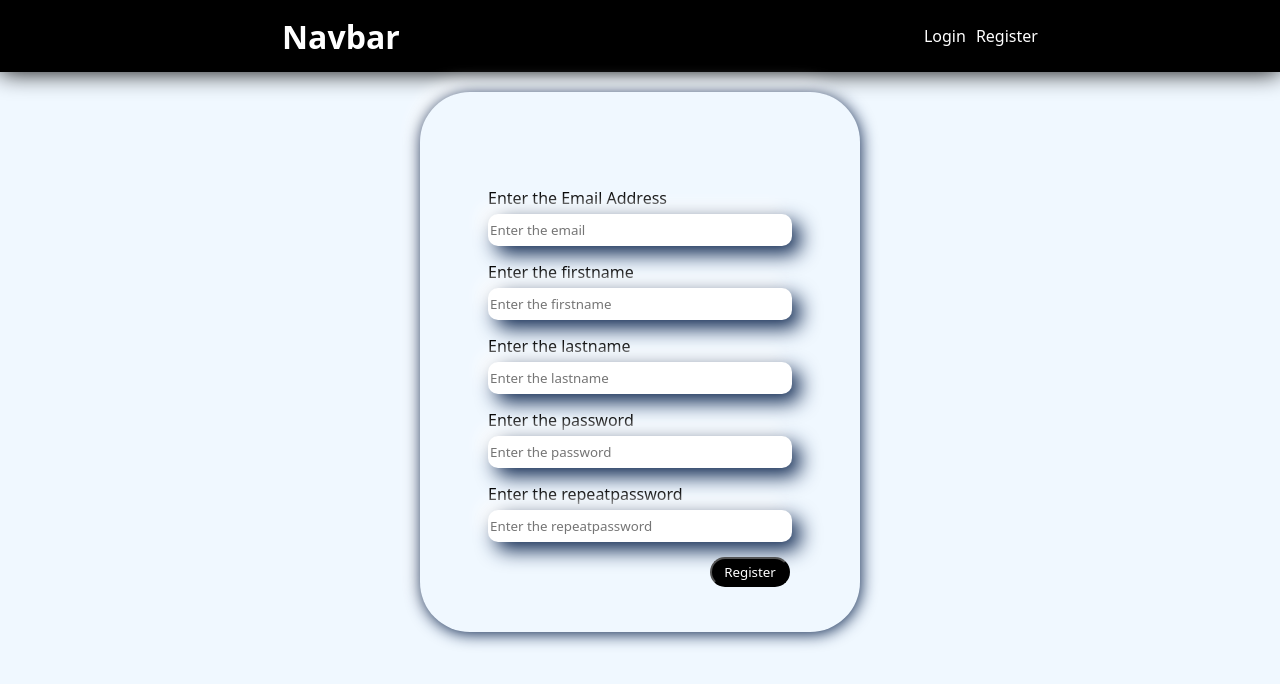
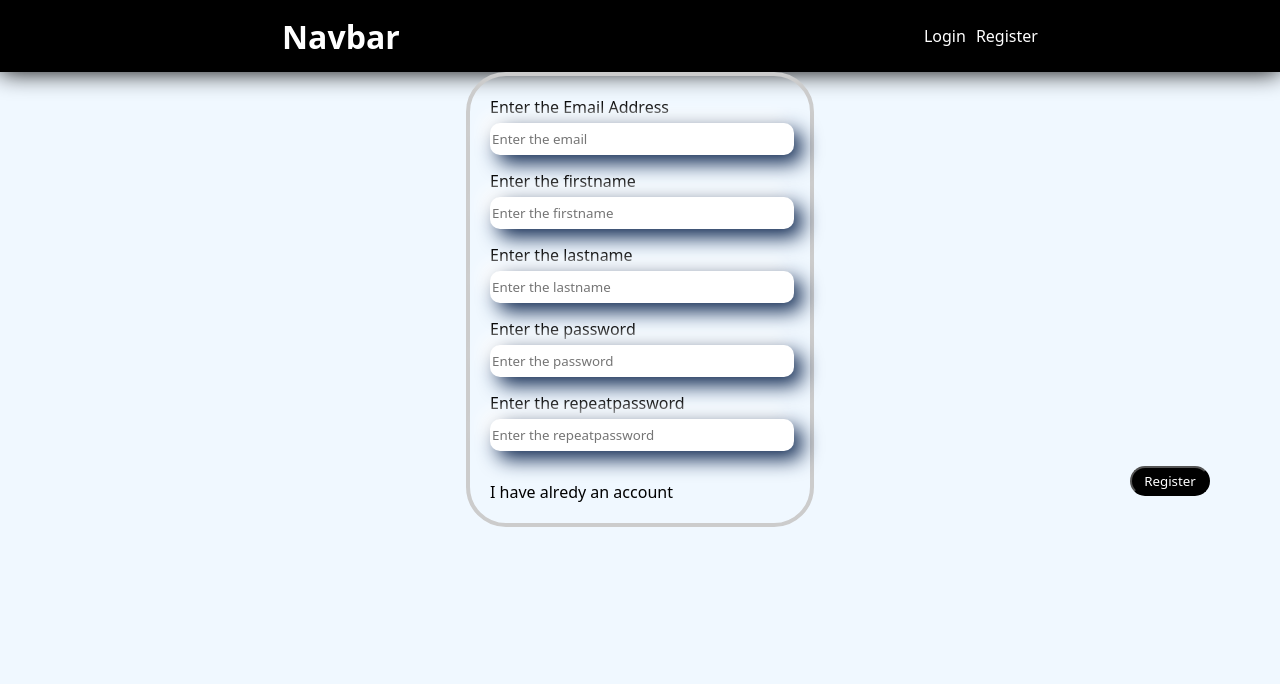
Before and after one commit to Abhinand-NTK/Crud_Using_Rest_With_React_Jwt_FrontEnd, a React (Vite) app: page /registerpage in a window 1280 px wide. Shown: the top 684 px of the page. Built offline with nearby package versions, Linux system fonts and the light colour scheme.

Commit message:
Registration and the login page is done perfeclty

```diff
--- a/package.json
+++ b/package.json
@@ -18,6 +18,7 @@
     "react-dom": "^18.2.0",
     "react-helmet": "^6.1.0",
     "react-redux": "^8.1.3",
+    "react-router-dom": "^6.19.0",
     "validator": "^13.11.0"
   },
   "devDependencies": {
--- a/src/App.jsx
+++ b/src/App.jsx
@@ -10,9 +10,6 @@ import Register from './Componets/Register/Register'
 import Home from './Componets/Home/Home'
 import Admin from './Componets/AdminLogin/Admin'
 import AdminDashBord from './Componets/AdminDashBorad/AdminDashBord'
-
-
-
 
 
 
--- a/src/Componets/Login/Login.jsx
+++ b/src/Componets/Login/Login.jsx
@@ -1,77 +1,168 @@
-import React, { useState } from 'react'
-import Layout from '../Layout/Layout'
-import './login.css'
-import { useDispatch, useSelector } from 'react-redux'
-import { userLogin } from '../../app/user/userSlice'
-import { useNavigate } from 'react-router-dom'
+// import React, { useState } from 'react'
+// import Layout from '../Layout/Layout'
+// import './login.css'
+// import { useDispatch, useSelector } from 'react-redux'
+// import { userLogin } from '../../app/user/userSlice'
+// import { useNavigate } from 'react-router-dom'
 
 
 
 
-const Login = () => {
+// const Login = () => {
 
-    const dispatch = useDispatch()
-    const check = useSelector((state) => state.user);
+//     const dispatch = useDispatch()
+//     const check = useSelector((state) => state.user);
 
 
-    const Naviagate = useNavigate()
+//     const Naviagate = useNavigate()
+
+//     const [user, setUser] = useState({
+//         email: '',
+//         password: '',
+
+//     })
+
+//     const loginpage = (e) => {
+//         setUser({ ...user, [e.target.name]: e.target.value });
+
+//     }
+
+//     const login = () => {
+//         dispatch(userLogin(user))
+//             .then((response) => {
+
+//                 console.log(check)
+//                 console.log(check.user)
+
+//                 // if (check.user) {
+
+//                     Naviagate('/');
+//                 // }
+//             });
+
+//     }
+
+//     const registeredUser = useSelector((state) => state.user.user);
+
+//     return (
+//         <>
+//             <Layout title='Auth | Login | Login Dashboard' content='Login Dashboard page'>
+//                 <div className='alignment'>
+//                     <div className='loginContainer'>
+//                         <div className='success'>
+//                             {registeredUser && <p>User is created Scucessfully</p>}
+//                         </div>
+//                         <div className='success'>
+//                             {registeredUser && <p>Login</p>}
+//                         </div>
+//                         <div className="data">
+//                             <label htmlFor="email">Email</label>
+//                             <input onChange={loginpage} type="email" name="email" placeholder='Enter The email' id="email" />
+//                         </div>
+//                         <div className="data">
+//                             <label htmlFor="email">Password</label>
+//                             <input onChange={loginpage} placeholder='Enter the password' type="password" name="password" id="Password" />
+//                         </div>
+//                         <div>
+//                             <button type='submit' onClick={login}>Login</button>
+//                         </div>
+//                     </div>
+//                 </div>
+
+//             </Layout>
+//         </>
+//     )
+// }
+
+// export default Login
+
+
+
+
+import React, { useState } from 'react';
+import Layout from '../Layout/Layout';
+import './login.css';
+import { useDispatch, useSelector } from 'react-redux';
+import { userLogin } from '../../app/user/userSlice';
+import { useNavigate } from 'react-router-dom';
+
+const Login = () => {
+  const dispatch = useDispatch();
+  const navigate = useNavigate();
+  const check = useSelector((state) => state.user);
 
   const [user, setUser] = useState({
     email: '',
     password: '',
+  });
 
-    })
+  const [errors, setErrors] = useState({
+    email: '',
+    password: '',
+  });
 
   const loginpage = (e) => {
     setUser({ ...user, [e.target.name]: e.target.value });
+    setErrors({ ...errors, [e.target.name]: '' });
+  };
 
+  const login = async () => {
+    if (!user.email) {
+      setErrors({ ...errors, email: 'Email is required' });
+      return;
     }
 
-    const login = () => {
-        dispatch(userLogin(user))
-            .then((response) => {
+    try {
+      const decodedToken = await dispatch(userLogin(user));
+      if (decodedToken) {
+        navigate('/');
+      } else {
+        setErrors({ ...errors, email: 'User not found. Please check your email or register.' });
+      }
+    } catch (error) {
+      console.error('Login error:', error);
+      setErrors({ ...errors, email: 'An error occurred. Please try again.' });
+    }
+  };
 
-                console.log(check)
-                console.log(check.user)
-
-                // if (check.user) {
-
-                    Naviagate('/');
-                // }
-            });
-
-    }
-
-    const registeredUser = useSelector((state) => state.user.user);
 
   return (
     <>
       <Layout title='Auth | Login | Login Dashboard' content='Login Dashboard page'>
         <div className='alignment'>
           <div className='loginContainer'>
-                        <div className='success'>
-                            {registeredUser && <p>User is created Scucessfully</p>}
+            <div className={`data ${errors.email && 'error'}`}>
+              <label htmlFor='email'>Email</label>
+              <input
+                onChange={loginpage}
+                type='email'
+                name='email'
+                placeholder='Enter The email'
+                id='email'
+                className={errors.email ? 'input-error' : ''}
+              />
+              {errors.email && <p className='error-message'>{errors.email}</p>}
             </div>
-                        <div className='success'>
-                            {registeredUser && <p>Login</p>}
-                        </div>
-                        <div className="data">
-                            <label htmlFor="email">Email</label>
-                            <input onChange={loginpage} type="email" name="email" placeholder='Enter The email' id="email" />
-                        </div>
-                        <div className="data">
-                            <label htmlFor="email">Password</label>
-                            <input onChange={loginpage} placeholder='Enter the password' type="password" name="password" id="Password" />
+            <div className='data'>
+              <label htmlFor='password'>Password</label>
+              <input
+                onChange={loginpage}
+                placeholder='Enter the password'
+                type='password'
+                name='password'
+                id='Password'
+              />
             </div>
             <div>
-                            <button type='submit' onClick={login}>Login</button>
+              <button type='submit' onClick={login}>
+                Login
+              </button>
             </div>
           </div>
         </div>
-
       </Layout>
     </>
-    )
-}
+  );
+};
 
-export default Login
+export default Login;
--- a/src/Componets/Login/login.css
+++ b/src/Componets/Login/login.css
@@ -1,11 +1,11 @@
-*{
+* {
   font-family: system-ui, -apple-system, BlinkMacSystemFont, 'Segoe UI', Roboto, Oxygen, Ubuntu, Cantarell, 'Open Sans', 'Helvetica Neue', sans-serif;
 }
+
 body {
   background-color: aliceblue;
   margin: 0;
   width: 100%;
-  /* height: 0; */
 }
 
 .loginContainer {
@@ -15,38 +15,25 @@ body {
   flex-direction: column;
   justify-content: center;
   align-items: center;
-  width: 400px;
+  width: 300px;
+  padding: 20px;
   height: 300px;
-  padding: 20px;
   margin-top: 90px;
+  border: 4px solid #ccc;
+
   box-shadow: 1px 2px 16px hsl(217, 72%, 18%), -8px -8px 16px #FFFF;
   position: relative;
 }
-.signContainer {
-  background-color: aliceblue;
-  border-radius: 50px;
-  display: flex;
-  flex-direction: column;
-  justify-content: center;
-  align-items: center;
-  width: 400px;
-  height: 500px;
-  padding: 20px;
-  margin-top: 20px;
-  box-shadow: 1px 2px 16px hsl(217, 72%, 18%), -8px -8px 16px #FFFF;
-  position: relative;
-}
-input
-{
-  width:300px;
+
+input {
+  width: 300px;
   height: 30px;
   border-radius: 10px;
   box-shadow: 8px 8px 20px hsl(217, 72%, 18%), -8px -8px 16px #FFFF;
   border: none;
+}
 
-}
-button
-{
+button {
   background-color: black;
   color: white;
   right: 70px;
@@ -54,8 +41,8 @@ button
   width: 80px;
   height: 30px;
   border-radius: 30px;
+}
 
-}
 .data {
   display: flex;
   flex-direction: column;
@@ -71,7 +58,18 @@ label {
   justify-content: center;
   align-items: center;
 }
-.success{
+
+.success {
   color: green;
   font-weight: bold;
 }
+
+.input-error {
+  border: 1px solid red;
+}
+
+.error-message {
+  color: red;
+  font-size: 12px;
+  margin-top: 5px;
+}
--- a/src/Componets/Register/Register.css
+++ b/src/Componets/Register/Register.css
@@ -1,13 +1,39 @@
-.registration
-{
-    height:20px;
-    width: 100px;
-    color: green;
-    font-weight: 400;
-}
-.reg
-{
+.alignment {
     display: flex;
     justify-content: center;
     align-items: center;
-}
+    /* height: 100vh; */
+  }
+
+  .signContainer {
+    width: 300px;
+    padding: 20px;
+    border: 4px solid #ccc;
+    border-radius: 40px;
+  }
+
+  .data {
+    margin-bottom: 15px;
+  }
+
+  .input-error {
+    border: 1px solid red;
+  }
+
+  .error-message {
+    color: red;
+    font-size: 12px;
+    margin-top: 5px;
+  }
+  .account
+  {
+
+      margin-top: 30px;
+  }
+  .account a
+  {
+    /* padding-top: 20px; */
+    color: black;
+  }
+
+  /* Add any other styles as needed */
--- a/src/Componets/Register/Register.jsx
+++ b/src/Componets/Register/Register.jsx
@@ -1,17 +1,108 @@
-import React, { useState } from 'react'
-import Layout from '../Layout/Layout'
-import { userApi } from '../../app/user/userApi'
-import { userRegistation } from '../../app/user/userSlice'
+// import React, { useState } from 'react'
+// import Layout from '../Layout/Layout'
+// import { userApi } from '../../app/user/userApi'
+// import { userRegistation } from '../../app/user/userSlice'
+// import { useDispatch, useSelector } from 'react-redux';
+// import './Register.css'
+// import { useNavigate } from 'react-router-dom';
+
+
+// const Register = () => {
+//     const registrationError = useSelector((state) => state.user.error);
+//     const registeredUser = useSelector((state) => state.user.user);
+//     const navigate = useNavigate();
+
+
+//     const dispatch = useDispatch();
+//     const [formData, setFormdata] = useState({
+//         first_name: '',
+//         last_name: '',
+//         email: '',
+//         password: '',
+//         // repeatpassword: '',
+//     })
+//     const handleinputchange = (e) => {
+//         setFormdata({ ...formData, [e.target.name]: e.target.value });
+
+//     }
+
+
+
+//     const RegisterUser = () => {
+//         console.log("The button is working in proper way")
+
+//         dispatch(userRegistation(formData))
+//             .then(() => {
+//                 navigate('/loginpage');
+//             });
+
+
+
+//     }
+
+//     console.log(formData)
+
+//     return (
+//         <>
+//             <Layout>
+
+//                 <div className='alignment'>
+//                     <div className='signContainer'>
+//                         <div className='registration'>
+//                             {registeredUser && (
+//                                 <div className='reg'>
+//                                     <p>User successfully registered:</p>
+//                                     {/* <p>First Name: {registeredUser.first_name}</p>
+//                             <p>Last Name: {registeredUser.last_name}</p>
+//                             <p>Email: {registeredUser.email}</p> */}
+//                                 </div>
+//                             )}
+//                         </div>
+//                         <div className='data'>
+//                             <label id='email' htmlFor="">Enter the Email Address</label>
+//                             <input type="text" onChange={handleinputchange} placeholder='Enter the email' name="email" id="email" />
+//                         </div>
+//                         <div className='data'>
+//                             <label id='first_name' htmlFor="">Enter the firstname</label>
+//                             <input type="text" onChange={handleinputchange} name="first_name" placeholder='Enter the firstname' id="first_name" />
+//                         </div>
+//                         <div className='data'>
+//                             <label id='last_name' htmlFor="">Enter the lastname</label>
+//                             <input type="text" onChange={handleinputchange} name="last_name" placeholder='Enter the lastname' id="last_name" />
+//                         </div>
+//                         <div className='data'>
+//                             <label id='password' htmlFor="">Enter the password</label>
+//                             <input type="password" onChange={handleinputchange} name="password" placeholder='Enter the password' id="password" />
+//                         </div>
+//                         <div className='data'>
+//                             <label id='repeatpassword' htmlFor="">Enter the repeatpassword</label>
+//                             <input type="password" name="repeatpassword" placeholder='Enter the repeatpassword' id="repeatpassword" />
+//                         </div>
+//                         <div>
+//                             <button onClick={RegisterUser}>Register</button>
+//                             {registrationError && <p>Error: {registrationError}</p>}
+//                         </div>
+//                     </div>
+//                 </div>
+//             </Layout>
+//         </>
+//     )
+// }
+
+// export default Register
+
+import React, { useState } from 'react';
+import Layout from '../Layout/Layout';
+import { userRegistation } from '../../app/user/userSlice';
 import { useDispatch, useSelector } from 'react-redux';
-import './Register.css'
+import './Register.css';
 import { useNavigate } from 'react-router-dom';
-
+import validator from 'validator';
 
 const Register = () => {
     const registrationError = useSelector((state) => state.user.error);
     const registeredUser = useSelector((state) => state.user.user);
     const navigate = useNavigate();
-
 
     const dispatch = useDispatch();
     const [formData, setFormdata] = useState({
@@ -19,74 +110,109 @@ const Register = () => {
         last_name: '',
         email: '',
         password: '',
-        // repeatpassword: '',
-    })
-    const handleinputchange = (e) => {
+        repeatpassword: '',
+    });
+
+    const [errors, setErrors] = useState({
+        email: '',
+        first_name: '',
+        last_name: '',
+        password: '',
+        repeatpassword: '',
+    });
+
+    const handleInputChange = (e) => {
         setFormdata({ ...formData, [e.target.name]: e.target.value });
+        setErrors({ ...errors, [e.target.name]: '' });
+    };
 
-    }
+    const validateForm = () => {
+        const { first_name, last_name, email, password, repeatpassword } = formData;
+        const newErrors = {};
 
+        if (!validator.isEmail(email)) {
+            newErrors.email = 'Please enter a valid email address';
+        }
 
+        if (!validator.isLength(password, { min: 6 })) {
+            newErrors.password = 'Password must be at least 6 characters long';
+        }
 
-    const RegisterUser = () => {
-        console.log("The button is working in proper way")
+        if (!validator.equals(password, repeatpassword)) {
+            newErrors.repeatpassword = 'Passwords do not match';
+        }
 
-        dispatch(userRegistation(formData))
-            .then(() => {
-                navigate('/loginpage');
-            });
+        if (!validator.isAlpha(first_name)) {
+            newErrors.first_name = 'First name should only contain letters';
+        }
 
+        if (validator.isEmpty(first_name)) {
+            newErrors.first_name = 'First name cannot be empty';
+        }
 
+        setErrors(newErrors);
 
-    }
+        return Object.keys(newErrors).length === 0;
+    };
 
-    console.log(formData)
+    const registerUser = () => {
+        if (validateForm()) {
+            dispatch(userRegistation(formData))
+                .then(() => {
+                    navigate('/loginpage');
+                });
+        }
+    };
 
     return (
         <>
             <Layout>
-
                 <div className='alignment'>
                     <div className='signContainer'>
                         <div className='registration'>
                             {registeredUser && (
                                 <div className='reg'>
                                     <p>User successfully registered:</p>
-                                    {/* <p>First Name: {registeredUser.first_name}</p>
-                            <p>Last Name: {registeredUser.last_name}</p>
-                            <p>Email: {registeredUser.email}</p> */}
                                 </div>
                             )}
                         </div>
-                        <div className='data'>
-                            <label id='email' htmlFor="">Enter the Email Address</label>
-                            <input type="text" onChange={handleinputchange} placeholder='Enter the email' name="email" id="email" />
+                        <div className={`data ${errors.email && 'error'}`}>
+                            <label id='email' htmlFor=''>Enter the Email Address</label>
+                            <input type='text' onChange={handleInputChange} placeholder='Enter the email' name='email' id='email' className={errors.email ? 'input-error' : ''} />
+                            {errors.email && <p className='error-message'>{errors.email}</p>}
                         </div>
-                        <div className='data'>
-                            <label id='first_name' htmlFor="">Enter the firstname</label>
-                            <input type="text" onChange={handleinputchange} name="first_name" placeholder='Enter the firstname' id="first_name" />
+                        <div className={`data ${errors.first_name && 'error'}`}>
+                            <label id='first_name' htmlFor=''>Enter the firstname</label>
+                            <input type='text' onChange={handleInputChange} name='first_name' placeholder='Enter the firstname' id='first_name' className={errors.first_name ? 'input-error' : ''} />
+                            {errors.first_name && <p className='error-message'>{errors.first_name}</p>}
                         </div>
-                        <div className='data'>
-                            <label id='last_name' htmlFor="">Enter the lastname</label>
-                            <input type="text" onChange={handleinputchange} name="last_name" placeholder='Enter the lastname' id="last_name" />
+                        <div className={`data ${errors.last_name && 'error'}`}>
+                            <label id='last_name' htmlFor=''>Enter the lastname</label>
+                            <input type='text' onChange={handleInputChange} name='last_name' placeholder='Enter the lastname' id='last_name' className={errors.last_name ? 'input-error' : ''} />
+                            {errors.last_name && <p className='error-message'>{errors.last_name}</p>}
                         </div>
-                        <div className='data'>
-                            <label id='password' htmlFor="">Enter the password</label>
-                            <input type="password" onChange={handleinputchange} name="password" placeholder='Enter the password' id="password" />
+                        <div className={`data ${errors.password && 'error'}`}>
+                            <label id='password' htmlFor=''>Enter the password</label>
+                            <input type='password' onChange={handleInputChange} name='password' placeholder='Enter the password' id='password' className={errors.password ? 'input-error' : ''} />
+                            {errors.password && <p className='error-message'>{errors.password}</p>}
                         </div>
-                        <div className='data'>
-                            <label id='repeatpassword' htmlFor="">Enter the repeatpassword</label>
-                            <input type="password" name="repeatpassword" placeholder='Enter the repeatpassword' id="repeatpassword" />
+                        <div className={`data ${errors.repeatpassword && 'error'}`}>
+                            <label id='repeatpassword' htmlFor=''>Enter the repeatpassword</label>
+                            <input type='password' onChange={handleInputChange} name='repeatpassword' placeholder='Enter the repeatpassword' id='repeatpassword' className={errors.repeatpassword ? 'input-error' : ''} />
+                            {errors.repeatpassword && <p className='error-message'>{errors.repeatpassword}</p>}
                         </div>
                         <div>
-                            <button onClick={RegisterUser}>Register</button>
-                            {registrationError && <p>Error: {registrationError}</p>}
+                            <button onClick={registerUser}>Register</button>
+                            {registrationError && <p className='error-message'>Error: {registrationError}</p>}
+                        </div>
+                        <div className='account'>
+                            <a href="/loginpage">I have alredy an account</a>
                         </div>
                     </div>
                 </div>
             </Layout>
         </>
-    )
-}
+    );
+};
 
-export default Register
+export default Register;
```
Also changed, not shown: src/app/user/userSlice.jsx (+27 -10 lines), 1 other file (tests, documents, lock files or other folders). Lines whose indentation alone changed are shown as unchanged.
